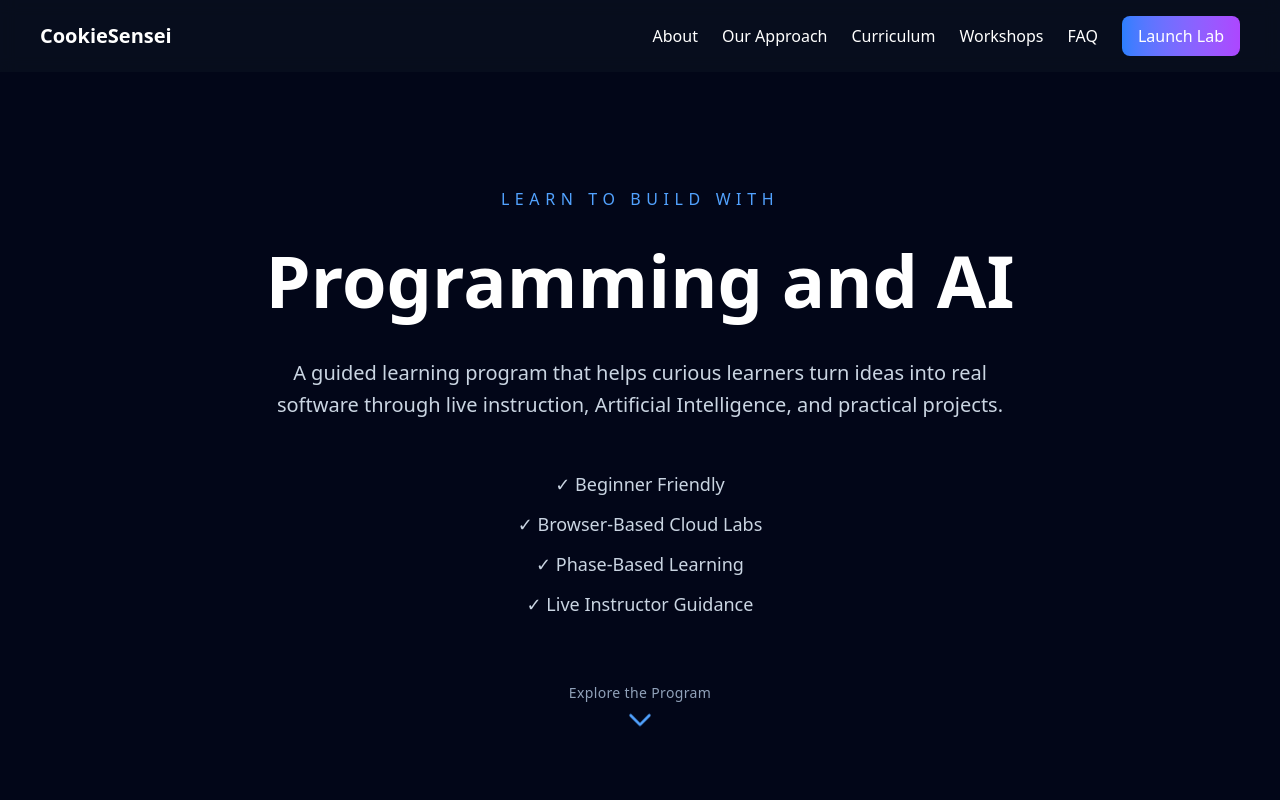
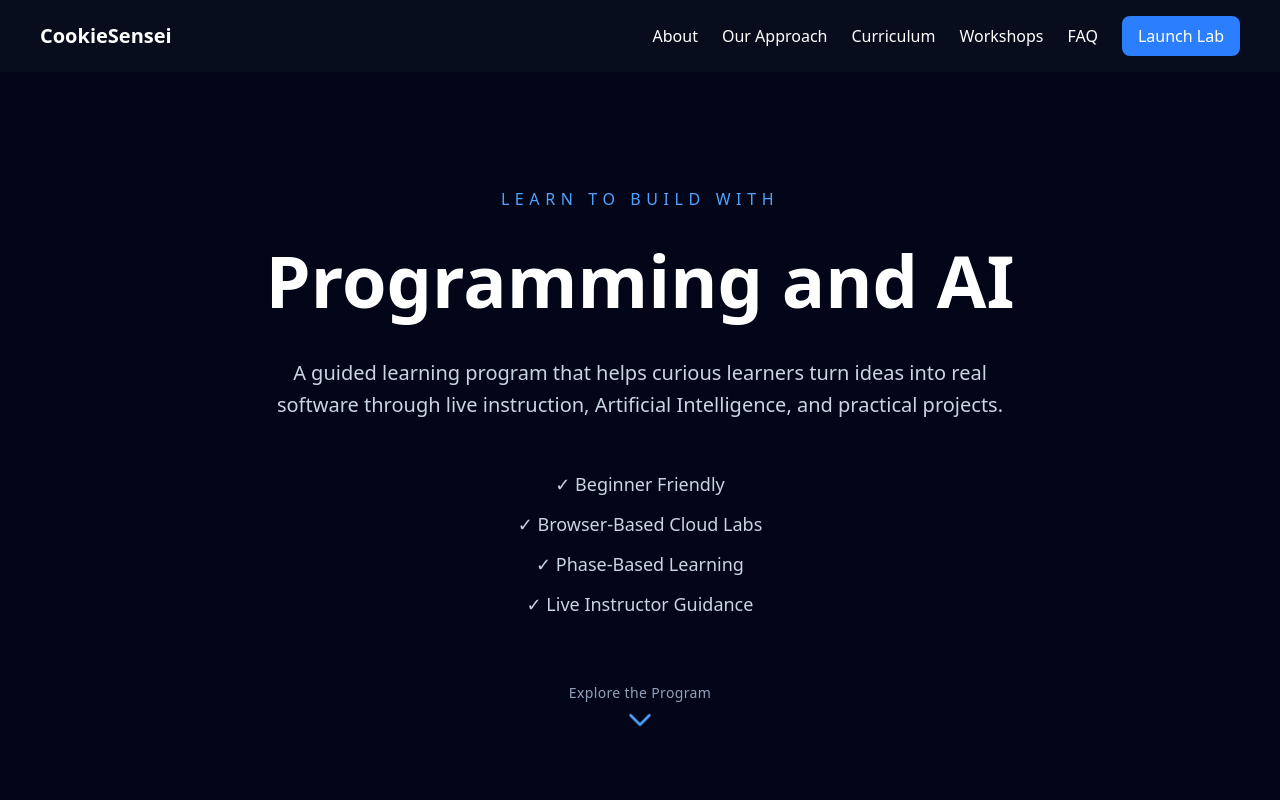
Before and after one commit to cookieSensei/cookiecloudlabs, a Next.js app: page / in a window 1280 px wide. Shown: the top 800 px of the page. Built offline with nearby package versions, Linux system fonts and the light colour scheme.

Commit message:
fixed colors of two components. Launch labs button and scroll to top button

```diff
--- a/components/BackToTop.tsx
+++ b/components/BackToTop.tsx
@@ -29,11 +29,10 @@ export default function BackToTop() {
   if (!visible) return null;
 
   return (
-    <button
-      onClick={scrollToTop}
-      className="fixed bottom-6 right-6 bg-purple-600 hover:bg-purple-700 text-white px-4 py-3 rounded-full shadow-lg z-50"
-    >
-      ↑
-    </button>
+<button
+  onClick={scrollToTop}
+  className="fixed bottom-6 right-6 bg-blue-500 hover:bg-blue-600 text-white px-4 py-3 rounded-full shadow-lg transition-colors duration-200 z-50">
+  ↑
+</button>
   );
 }
--- a/components/Navbar.tsx
+++ b/components/Navbar.tsx
@@ -75,7 +75,7 @@ export default function Navbar() {
 
       <Link
         href="https://code.cookiesensei.com"
-        className="bg-gradient-to-r from-blue-500 to-purple-500 px-4 py-2 rounded-lg text-white"
+        className="bg-blue-500 hover:bg-blue-600 transition px-4 py-2 rounded-lg text-white"
       >
         Launch Lab
       </Link>
```
